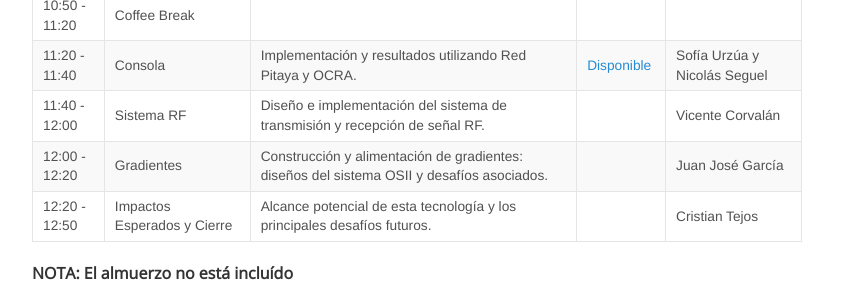
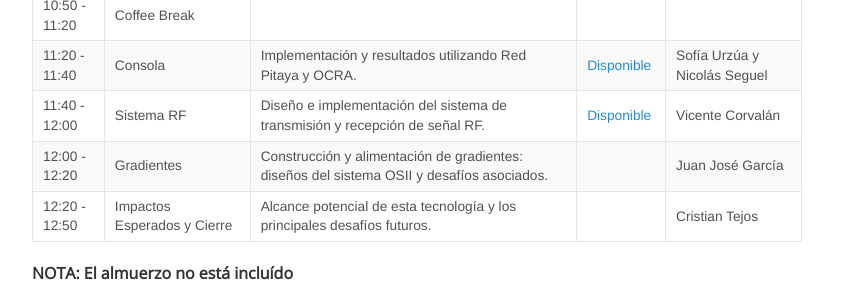
Before and after one commit to LIBREhub/LIBREhub.github.io, a Jekyll site: the page built from _posts/2024-10-24-low-cost-MRI.md, in a window 1280 px wide and 900 px high, scrolled down 1146 px. Shown: the part 152-452 px from the top of the window, without its empty margins (223-1070 px from the left). Built offline with Jekyll 4.4.1, drawn with Linux system fonts in a browser that asks for light colours; nearby versions of some CDN libraries.

Commit message:
Add link to a new video

```diff
--- a/_posts/2024-10-24-low-cost-MRI.md
+++ b/_posts/2024-10-24-low-cost-MRI.md
@@ -31,7 +31,7 @@ Visit our <a href="https://www.flickr.com/photos/197037882@N02/albums">gallery (
 | 10:35 - 10:50| Introducción al proyecto LIBRE hub  | Presentación de principales objetivos y logros del proyecto. | - | Tobias Wenzel |
 | 10:50 - 11:20| Coffee Break |          |               |        |
 | 11:20 - 11:40| Consola | Implementación y resultados utilizando Red Pitaya y OCRA.| [Disponible](https://youtu.be/s-_wbssOHIE?feature=shared) | Sofía Urzúa y Nicolás Seguel |
-| 11:40 - 12:00| Sistema RF | Diseño e implementación del sistema de transmisión y recepción de señal RF.| | Vicente Corvalán |
+| 11:40 - 12:00| Sistema RF | Diseño e implementación del sistema de transmisión y recepción de señal RF.| [Disponible](https://youtu.be/WHc1pmKATE8?feature=shared) | Vicente Corvalán |
 | 12:00 - 12:20| Gradientes | Construcción y alimentación de gradientes: diseños del sistema OSII y desafíos asociados.| | Juan José García |
 | 12:20 - 12:50| Impactos Esperados y Cierre | Alcance potencial de esta tecnología y los principales desafíos futuros.| | Cristian Tejos |
 
```
